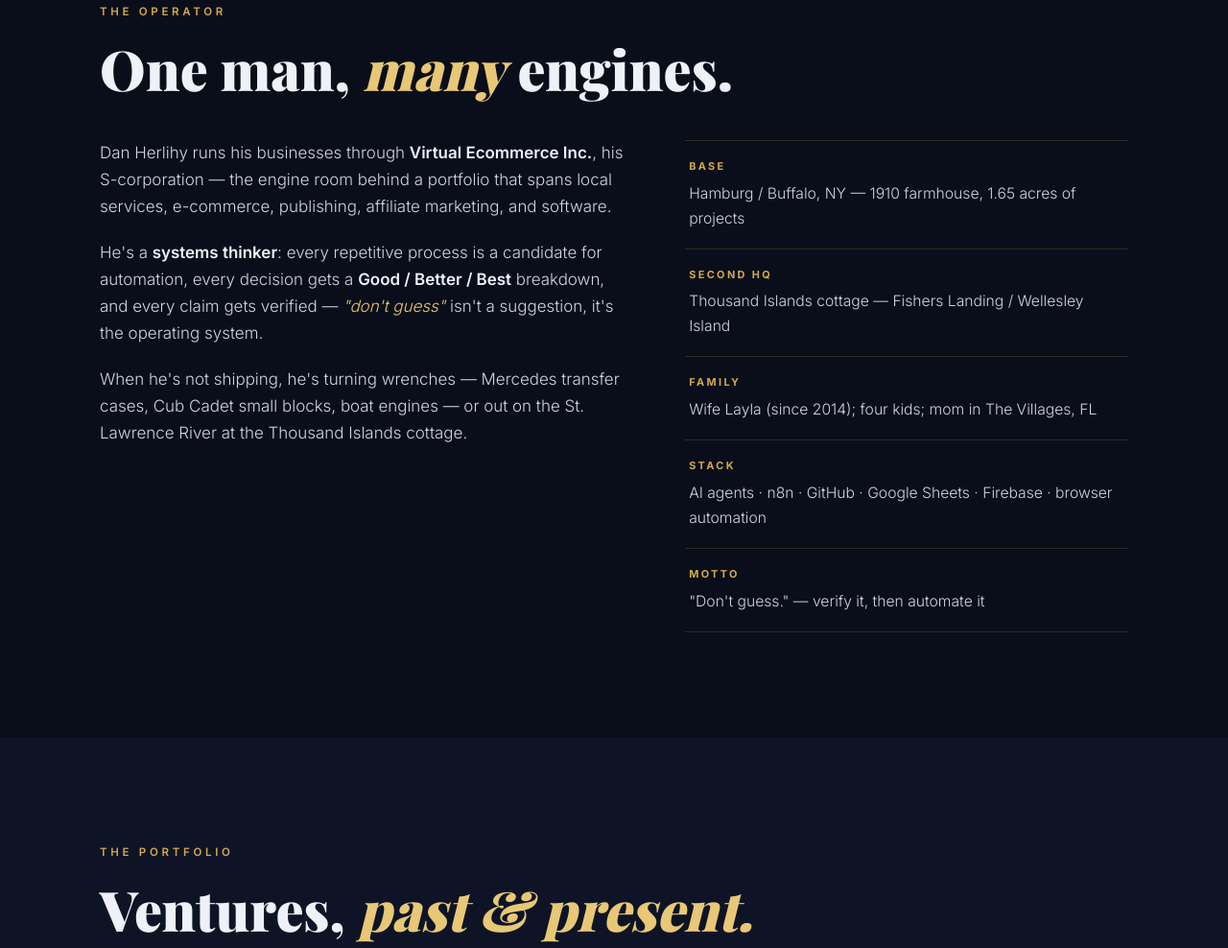
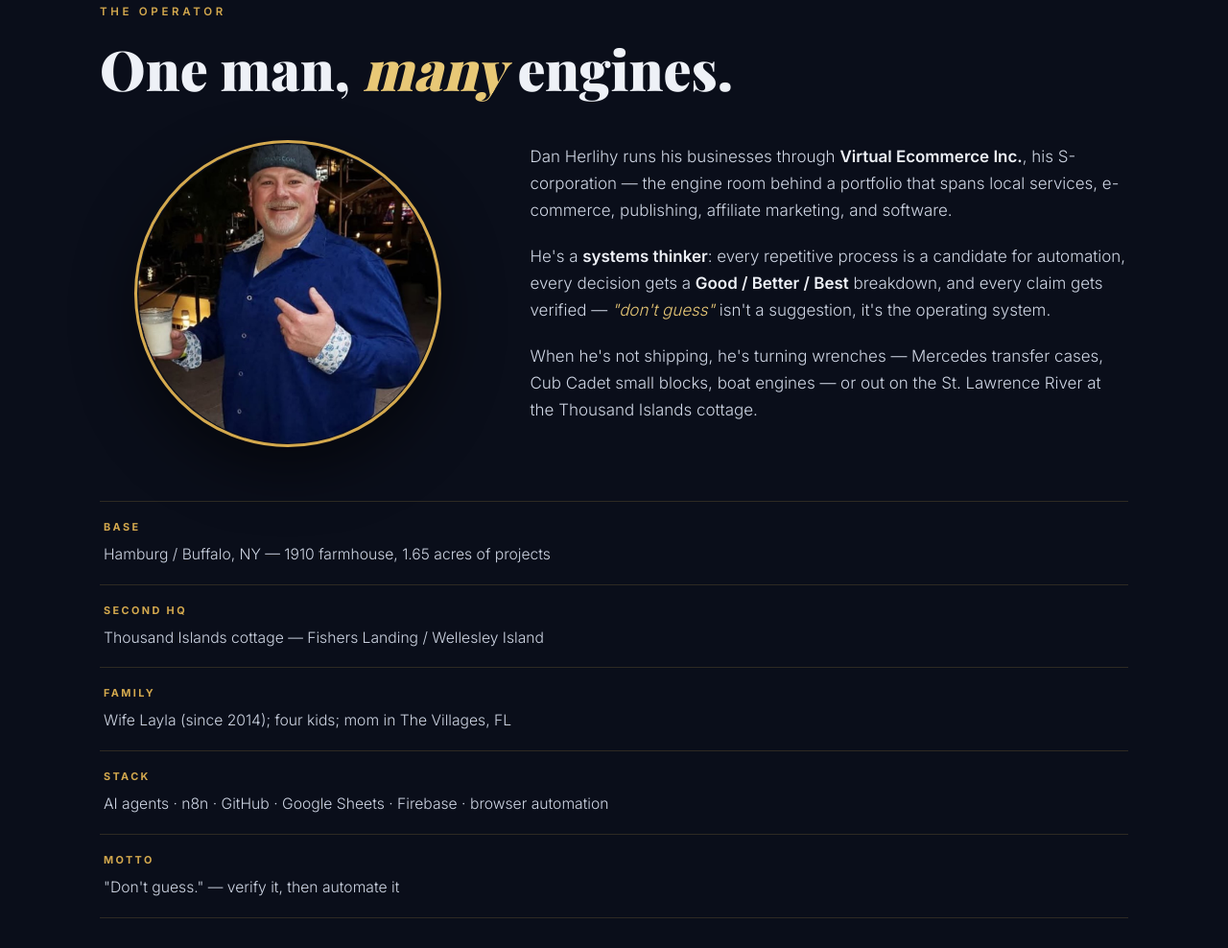
Before and after one commit to danherlehy-Ai/dan-herlihy, a plain HTML site: page index.html in a window 1280 px wide. Shown: the part 1169-2157 px from the top of the page at 96% size. Drawn offline with nearby package versions, Linux system fonts and the light colour scheme; a web font is replaced by a local one.

Commit message:
Add Dan's portrait to the about section

```diff
--- a/assets/css/style.css
+++ b/assets/css/style.css
@@ -143,7 +143,11 @@ em { color: var(--gold-soft); font-style: italic; }
 
 /* ---------- about ---------- */
 .about { background: var(--bg); }
-.about-grid { display: grid; grid-template-columns: 1.2fr 1fr; gap: 56px; margin-top: 44px; }
+.about-grid { display: grid; grid-template-columns: 0.85fr 1.35fr; gap: 56px; margin-top: 44px; align-items: center; }
+.about-portrait { margin: 0; justify-self: center; }
+.about-portrait img { width: 100%; max-width: 320px; height: auto; border-radius: 50%;
+  border: 3px solid var(--gold); box-shadow: 0 24px 60px rgba(0,0,0,.5); display: block; }
+.about-grid .about-facts { grid-column: 1 / -1; }
 .about-copy p { margin-bottom: 20px; font-size: 1.06rem; color: #cfd6e4; }
 .about-copy strong { color: var(--ink); font-weight: 600; }
 .about-facts { list-style: none; display: flex; flex-direction: column; gap: 0; }
--- a/index.html
+++ b/index.html
@@ -66,6 +66,9 @@
     <p class="section-kicker reveal">The operator</p>
     <h2 class="section-title reveal">One man, <em>many</em> engines.</h2>
     <div class="about-grid">
+      <figure class="about-portrait reveal">
+        <img src="assets/img/dan-portrait.png" alt="Portrait of Dan Herlihy" width="841" height="841" loading="lazy">
+      </figure>
       <div class="about-copy reveal">
         <p>Dan Herlihy runs his businesses through <strong>Virtual Ecommerce Inc.</strong>, his S-corporation —
           the engine room behind a portfolio that spans local services, e-commerce, publishing, affiliate marketing, and software.</p>
```
Also changed, not shown: assets/img/dan-portrait.png (added).
